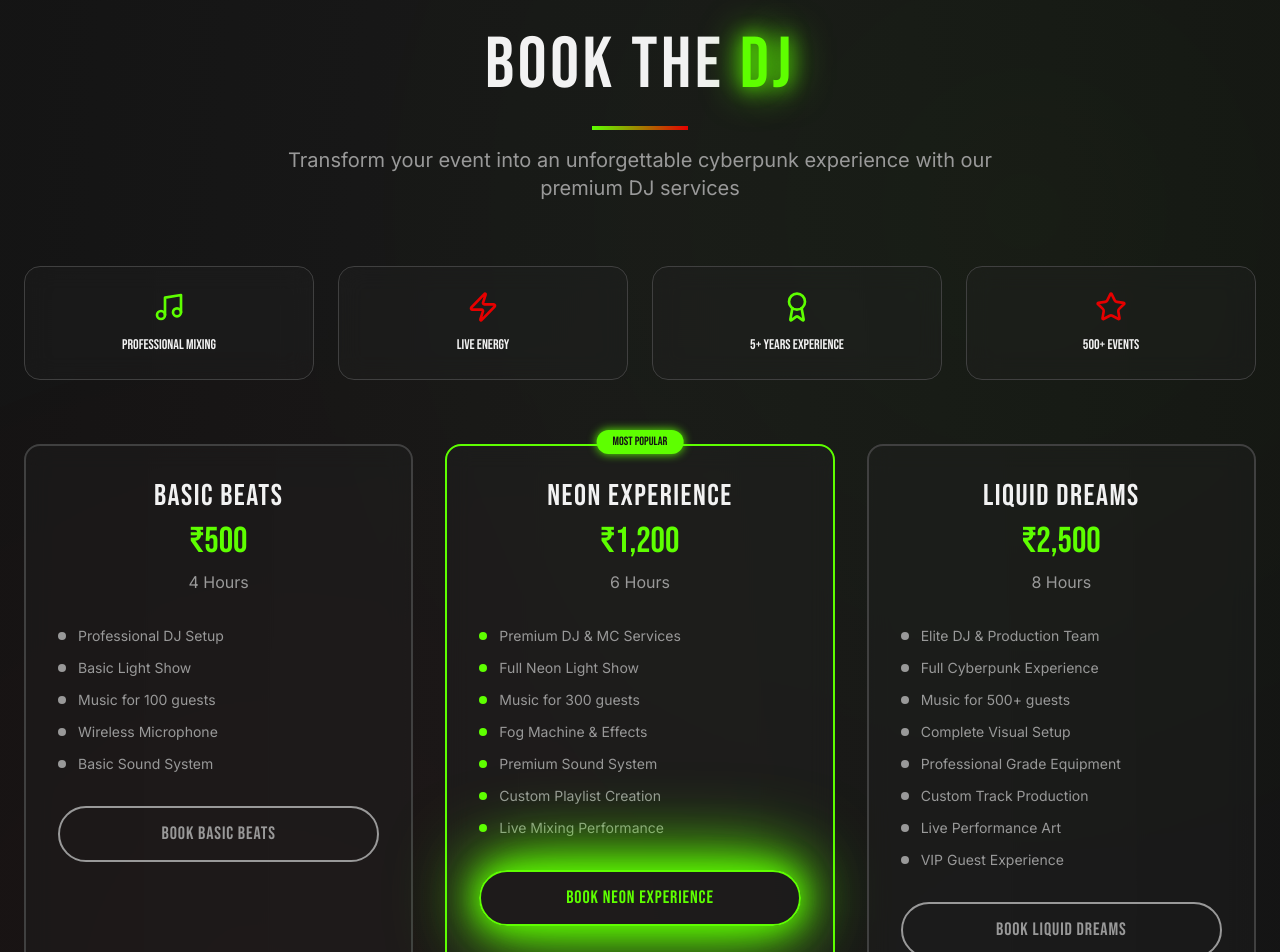
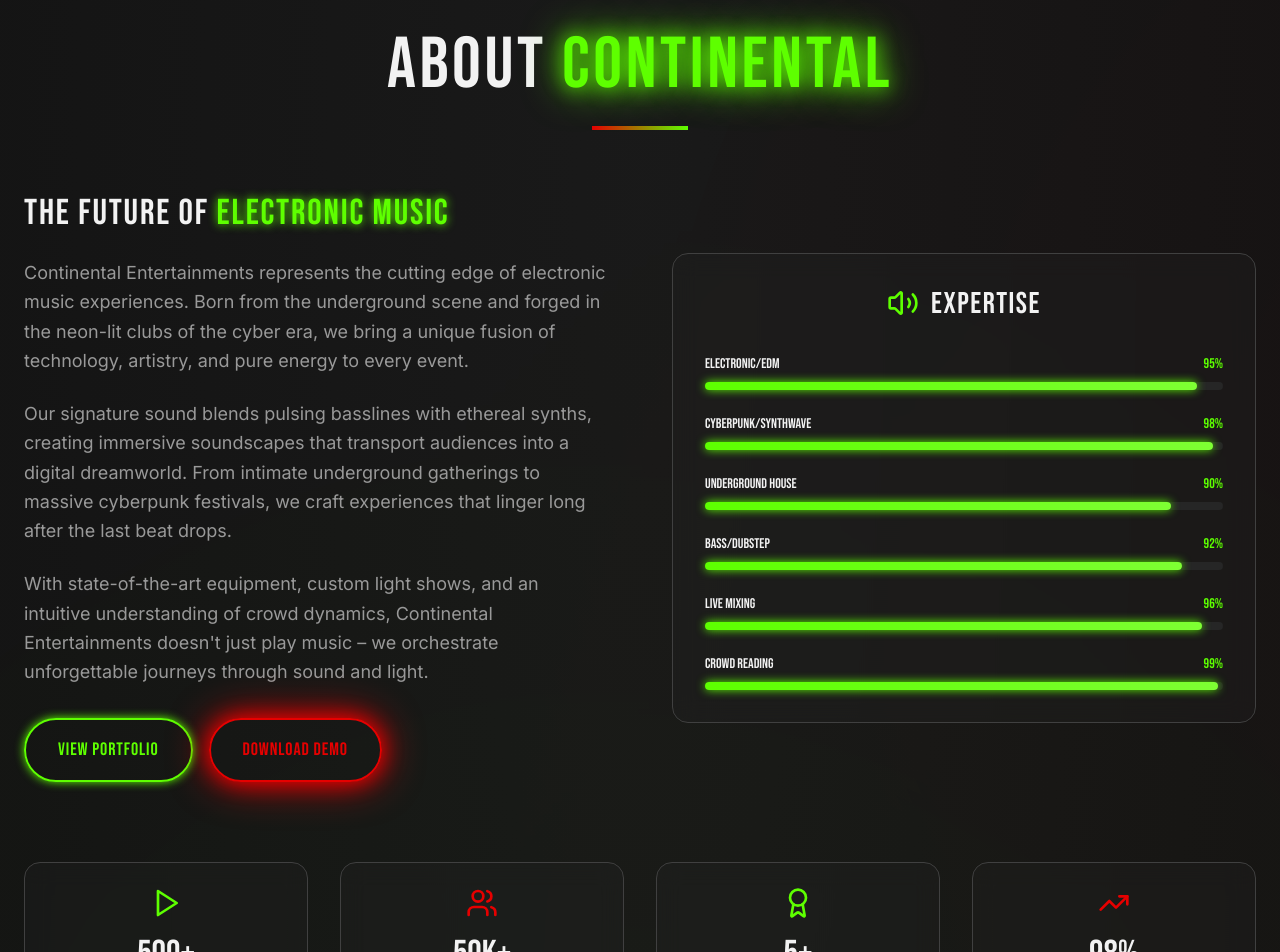
Before and after one commit to asherevolved/neon-drip-beats, a React (Vite) app: page / in a window 1280 px wide. Shown: the part 2640-3592 px from the top of the page. Built offline with nearby package versions, Linux system fonts and the light colour scheme.

Commit message:
Remove DJ booking option

```diff
--- a/src/components/BookDJSection.tsx
+++ /dev/null
@@ -1,225 +0,0 @@
-import { motion } from 'framer-motion';
-import { useState } from 'react';
-import { Music, Users, Calendar, Star, Zap, Award } from 'lucide-react';
-import { useToast } from '@/hooks/use-toast';
-
-const BookDJSection = () => {
-  const [selectedPackage, setSelectedPackage] = useState('premium');
-  const { toast } = useToast();
-
-  const packages = [
-    {
-      id: 'basic',
-      name: 'BASIC BEATS',
-      price: '₹500',
-      duration: '4 Hours',
-      features: [
-        'Professional DJ Setup',
-        'Basic Light Show',
-        'Music for 100 guests',
-        'Wireless Microphone',
-        'Basic Sound System'
-      ],
-      color: 'border-muted-gray text-muted-gray'
-    },
-    {
-      id: 'premium',
-      name: 'NEON EXPERIENCE',
-      price: '₹1,200',
-      duration: '6 Hours',
-      features: [
-        'Premium DJ & MC Services',
-        'Full Neon Light Show',
-        'Music for 300 guests',
-        'Fog Machine & Effects',
-        'Premium Sound System',
-        'Custom Playlist Creation',
-        'Live Mixing Performance'
-      ],
-      color: 'border-primary text-primary',
-      popular: true
-    },
-    {
-      id: 'ultimate',
-      name: 'LIQUID DREAMS',
-      price: '₹2,500',
-      duration: '8 Hours',
-      features: [
-        'Elite DJ & Production Team',
-        'Full Cyberpunk Experience',
-        'Music for 500+ guests',
-        'Complete Visual Setup',
-        'Professional Grade Equipment',
-        'Custom Track Production',
-        'Live Performance Art',
-        'VIP Guest Experience'
-      ],
-      color: 'border-secondary text-secondary'
-    }
-  ];
-
-  const handleBooking = (packageType: string) => {
-    toast({
-      title: "Booking Request Sent!",
-      description: `We'll contact you soon about the ${packages.find(p => p.id === packageType)?.name} package.`,
-    });
-  };
-
-  return (
-    <section id="book" className="py-20 relative">
-      {/* Background Effects */}
-      <div className="absolute inset-0 overflow-hidden">
-        <motion.div
-          animate={{
-            backgroundPosition: ['0% 0%', '100% 100%'],
-          }}
-          transition={{
-            duration: 25,
-            repeat: Infinity,
-            repeatType: 'reverse',
-          }}
-          className="w-full h-full opacity-10"
-          style={{
-            backgroundImage: 'radial-gradient(circle at 80% 20%, hsl(var(--neon-lime) / 0.3) 0%, transparent 50%), radial-gradient(circle at 20% 80%, hsl(var(--blood-red) / 0.3) 0%, transparent 50%)',
-            backgroundSize: '100% 100%',
-          }}
-        />
-      </div>
-
-      <div className="container mx-auto px-6 relative z-10">
-        <motion.div
-          initial={{ opacity: 0, y: 50 }}
-          whileInView={{ opacity: 1, y: 0 }}
-          viewport={{ once: true }}
-          transition={{ duration: 0.6 }}
-          className="text-center mb-16"
-        >
-          <h2 className="font-bebas text-5xl md:text-7xl mb-6">
-            <span className="text-text-white">BOOK THE </span>
-            <span className="neon-text-lg">DJ</span>
-          </h2>
-          <div className="w-24 h-1 bg-gradient-to-r from-primary to-secondary mx-auto mb-4"></div>
-          <p className="text-lg md:text-xl text-muted-gray max-w-3xl mx-auto">
-            Transform your event into an unforgettable cyberpunk experience with our premium DJ services
-          </p>
-        </motion.div>
-
-        {/* Service Highlights */}
-        <motion.div
-          initial={{ opacity: 0, y: 30 }}
-          whileInView={{ opacity: 1, y: 0 }}
-          viewport={{ once: true }}
-          transition={{ duration: 0.6, delay: 0.2 }}
-          className="grid grid-cols-2 md:grid-cols-4 gap-6 mb-16"
-        >
-          {[
-            { icon: Music, text: 'PROFESSIONAL MIXING', color: 'text-primary' },
-            { icon: Zap, text: 'LIVE ENERGY', color: 'text-secondary' },
-            { icon: Award, text: '5+ YEARS EXPERIENCE', color: 'text-primary' },
-            { icon: Star, text: '500+ EVENTS', color: 'text-secondary' }
-          ].map((item, index) => (
-            <motion.div
-              key={index}
-              initial={{ opacity: 0, scale: 0.8 }}
-              whileInView={{ opacity: 1, scale: 1 }}
-              viewport={{ once: true }}
-              transition={{ duration: 0.4, delay: index * 0.1 }}
-              className="glass-card p-6 text-center group hover:scale-105 transition-transform"
-            >
-              <item.icon className={`w-8 h-8 mx-auto mb-3 ${item.color} group-hover:animate-pulse`} />
-              <p className="font-bebas text-sm text-text-white">{item.text}</p>
-            </motion.div>
-          ))}
-        </motion.div>
-
-        {/* Pricing Packages */}
-        <div className="grid md:grid-cols-3 gap-8 mb-12">
-          {packages.map((pkg, index) => (
-            <motion.div
-              key={pkg.id}
-              initial={{ opacity: 0, y: 50 }}
-              whileInView={{ opacity: 1, y: 0 }}
-              viewport={{ once: true }}
-              transition={{ duration: 0.6, delay: index * 0.2 }}
-              whileHover={{ y: -10, scale: 1.02 }}
-              className={`glass-card p-8 relative cursor-pointer border-2 transition-all duration-300 ${
-                selectedPackage === pkg.id ? pkg.color : 'border-border'
-              }`}
-              onClick={() => setSelectedPackage(pkg.id)}
-            >
-              {/* Popular Badge */}
-              {pkg.popular && (
-                <div className="absolute -top-4 left-1/2 transform -translate-x-1/2">
-                  <div className="bg-primary text-jet-black px-4 py-1 rounded-full text-xs font-bebas shadow-neon">
-                    MOST POPULAR
-                  </div>
-                </div>
-              )}
-
-              {/* Package Header */}
-              <div className="text-center mb-8">
-                <h3 className="font-bebas text-2xl md:text-3xl mb-2 text-text-white">
-                  {pkg.name}
-                </h3>
-                <div className="text-4xl font-bebas mb-2">
-                  <span className={selectedPackage === pkg.id ? pkg.color.split(' ')[1] : 'text-primary'}>
-                    {pkg.price}
-                  </span>
-                </div>
-                <p className="text-muted-gray font-inter">{pkg.duration}</p>
-              </div>
-
-              {/* Features List */}
-              <ul className="space-y-3 mb-8">
-                {pkg.features.map((feature, featureIndex) => (
-                  <li key={featureIndex} className="flex items-center text-sm">
-                    <div className={`w-2 h-2 rounded-full mr-3 ${
-                      selectedPackage === pkg.id ? 'bg-primary' : 'bg-muted-gray'
-                    }`}></div>
-                    <span className="text-muted-gray font-inter">{feature}</span>
-                  </li>
-                ))}
-              </ul>
-
-              {/* Book Button */}
-              <motion.button
-                whileHover={{ scale: 1.05 }}
-                whileTap={{ scale: 0.95 }}
-                onClick={() => handleBooking(pkg.id)}
-                className={`w-full py-3 px-6 rounded-full font-bebas text-lg tracking-wider transition-all duration-300 ${
-                  selectedPackage === pkg.id
-                    ? 'btn-neon shadow-neon-lg'
-                    : 'border-2 border-muted-gray text-muted-gray hover:border-primary hover:text-primary'
-                }`}
-              >
-                BOOK {pkg.name}
-              </motion.button>
-            </motion.div>
-          ))}
-        </div>
-
-        {/* Contact CTA */}
-        <motion.div
-          initial={{ opacity: 0 }}
-          whileInView={{ opacity: 1 }}
-          viewport={{ once: true }}
-          transition={{ duration: 0.6, delay: 0.8 }}
-          className="text-center"
-        >
-          <p className="text-muted-gray mb-6 font-inter max-w-2xl mx-auto">
-            Need a custom package or have specific requirements? Let's create the perfect experience for your event.
-          </p>
-          <motion.button
-            whileHover={{ scale: 1.05 }}
-            whileTap={{ scale: 0.95 }}
-            className="btn-red"
-          >
-            CUSTOM CONSULTATION
-          </motion.button>
-        </motion.div>
-      </div>
-    </section>
-  );
-};
-
-export default BookDJSection;
--- a/src/pages/Index.tsx
+++ b/src/pages/Index.tsx
@@ -2,7 +2,6 @@ import Navigation from '@/components/Navigation';
 import HeroSection from '@/components/HeroSection';
 import EventsSection from '@/components/EventsSection';
 import GallerySection from '@/components/GallerySection';
-import BookDJSection from '@/components/BookDJSection';
 import AboutSection from '@/components/AboutSection';
 import ContactSection from '@/components/ContactSection';
 import Footer from '@/components/Footer';
@@ -15,7 +14,6 @@ const Index = () => {
         <HeroSection />
         <EventsSection />
         <GallerySection />
-        <BookDJSection />
         <AboutSection />
         <ContactSection />
       </main>
```
